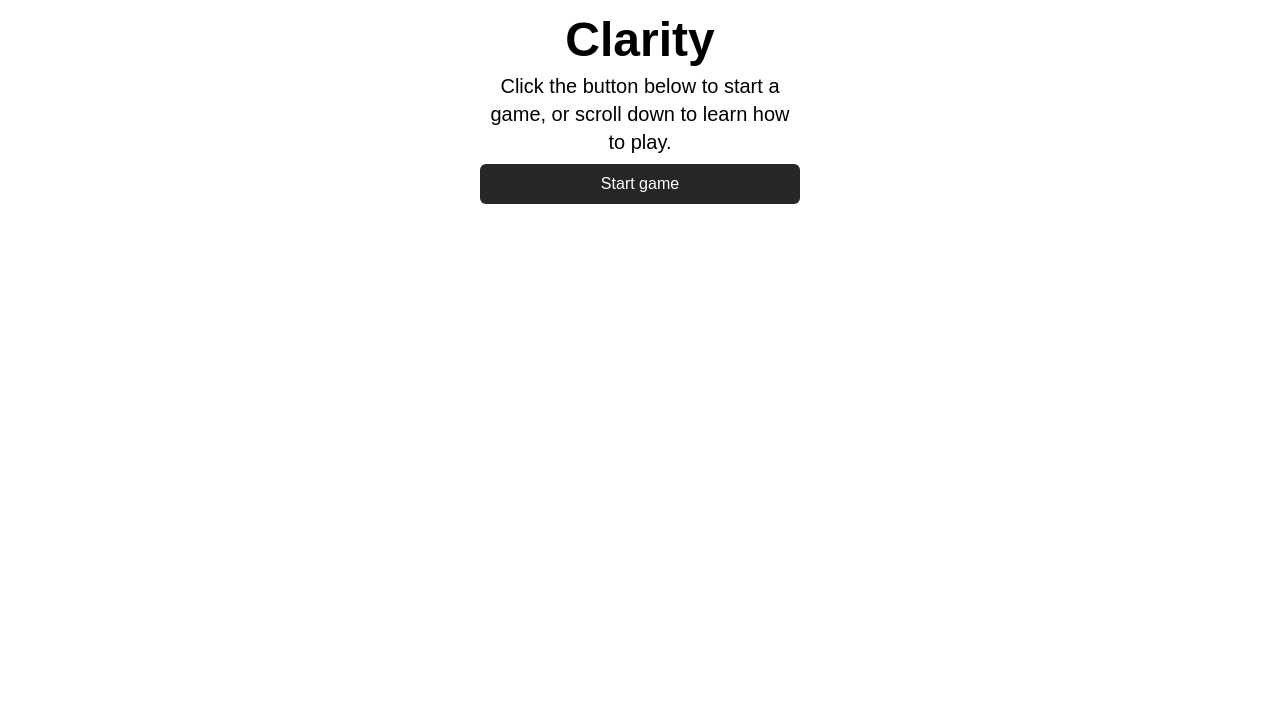
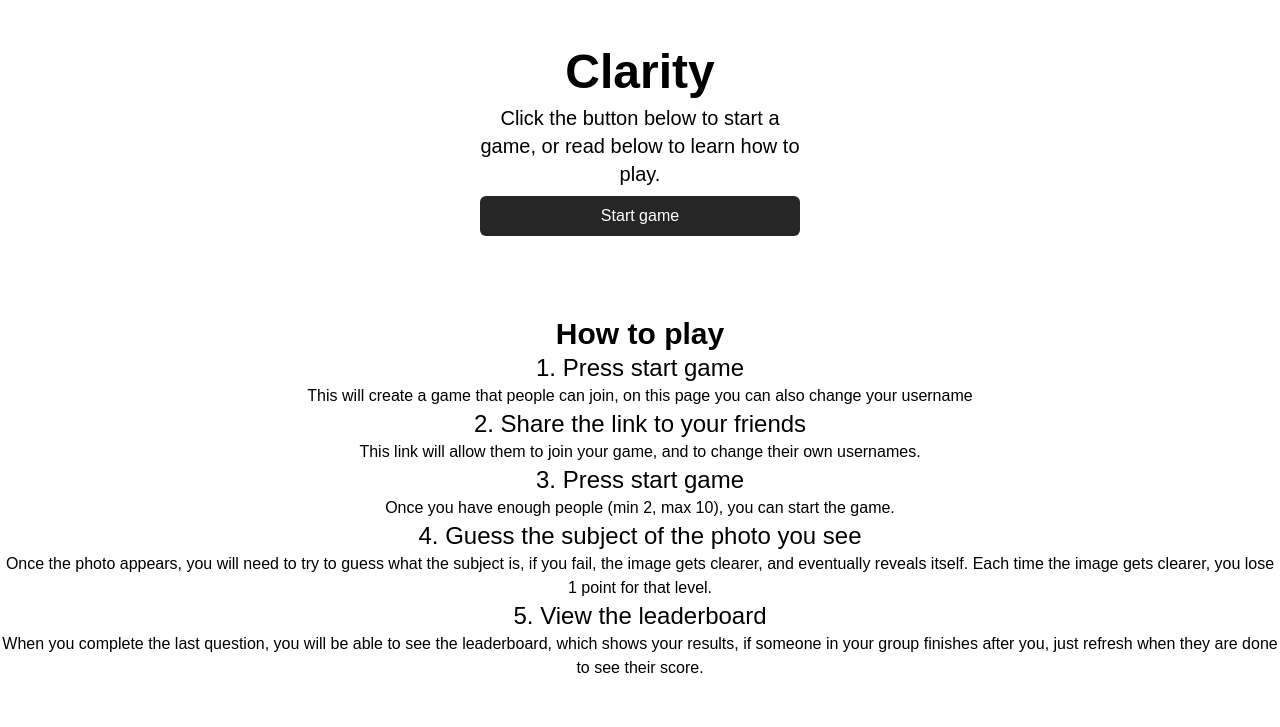
Before and after one commit to editid0/clarity-game, a Flask app: page / in a window 1280 px wide. Shown: the top 727 px of the page. Run offline with Flask 3, Linux system fonts and the light colour scheme.

Commit message:
Add instructions for how to play

```diff
--- a/rewrite/public/out.css
+++ b/rewrite/public/out.css
@@ -25,6 +25,8 @@
     --text-xl--line-height: calc(1.75 / 1.25);
     --text-2xl: 1.5rem;
     --text-2xl--line-height: calc(2 / 1.5);
+    --text-3xl: 1.875rem;
+    --text-3xl--line-height: calc(2.25 / 1.875);
     --text-5xl: 3rem;
     --text-5xl--line-height: 1;
     --text-6xl: 3.75rem;
@@ -207,6 +209,9 @@
   .my-2 {
     margin-block: calc(var(--spacing) * 2);
   }
+  .my-4 {
+    margin-block: calc(var(--spacing) * 4);
+  }
   .mt-2 {
     margin-top: calc(var(--spacing) * 2);
   }
@@ -334,6 +339,9 @@
   .py-2 {
     padding-block: calc(var(--spacing) * 2);
   }
+  .py-8 {
+    padding-block: calc(var(--spacing) * 8);
+  }
   .text-center {
     text-align: center;
   }
@@ -343,6 +351,10 @@
   .text-2xl {
     font-size: var(--text-2xl);
     line-height: var(--tw-leading, var(--text-2xl--line-height));
+  }
+  .text-3xl {
+    font-size: var(--text-3xl);
+    line-height: var(--tw-leading, var(--text-3xl--line-height));
   }
   .text-5xl {
     font-size: var(--text-5xl);
@@ -459,6 +471,16 @@
       background-color: var(--color-white);
     }
   }
+  .dark\:text-neutral-300 {
+    @media (prefers-color-scheme: dark) {
+      color: var(--color-neutral-300);
+    }
+  }
+  .dark\:text-neutral-500 {
+    @media (prefers-color-scheme: dark) {
+      color: var(--color-neutral-500);
+    }
+  }
   .dark\:text-white {
     @media (prefers-color-scheme: dark) {
       color: var(--color-white);
--- a/rewrite/requirements.txt
+++ b/rewrite/requirements.txt
@@ -1 +1,3 @@
+flask
 flask-socketio
+python-dotenv
--- a/rewrite/templates/index.html
+++ b/rewrite/templates/index.html
@@ -16,10 +16,32 @@
             <p class="text-red-500 text-9xl">Javascript is required for this site.</p>
         </div>
     </noscript>
-    <div class="text-center mt-4 flex flex-col gap-2 w-1/4 min-w-[5cm] max-w-[30cm] mx-auto">
+    <div class="text-center mt-4 flex flex-col gap-2 w-1/4 min-w-[5cm] max-w-[30cm] mx-auto py-8 my-4">
         <h1 class="text-5xl font-semibold">Clarity</h1>
-        <p class="text-xl">Click the button below to start a game, or scroll down to learn how to play.</p>
+        <p class="text-xl">Click the button below to start a game, or read below to learn how to play.</p>
         <a class="bg-neutral-800 text-white px-3 py-2 rounded-md" href="/start">Start game</a>
+    </div>
+    <div class="py-8 my-4 text-center">
+        <h2 class="text-3xl font-semibold">How to play</h2>
+        <h3 class="text-2xl">1. Press start game</h3>
+        <p class="dark:text-neutral-300">This will create a game that people can join, on this page you can also change
+            your username</p>
+        <h3 class="text-2xl">2. Share the link to your friends</h3>
+        <p class="dark:text-neutral-300">This link will allow them to join your game, and to change their own usernames.
+        </p>
+        <h3 class="text-2xl">3. Press start game</h3>
+        <p class="dark:text-neutral-300">Once you have enough people (min 2, max 10), you can start the game.
+        </p>
+        <h3 class="text-2xl">4. Guess the subject of the photo you see</h3>
+        <p class="dark:text-neutral-300">Once the photo appears, you will need to try to guess what the subject is, if
+            you fail, the image gets clearer, and eventually reveals itself. Each time the image gets clearer, you lose
+            1 point for that level.
+        </p>
+        <h3 class="text-2xl">5. View the leaderboard</h3>
+        <p class="dark:text-neutral-300">When you complete the last question, you will be able to see the leaderboard,
+            which shows your results, if someone in your group finishes after you, just refresh when they are done to
+            see their score.
+        </p>
     </div>
 </body>
 
```
